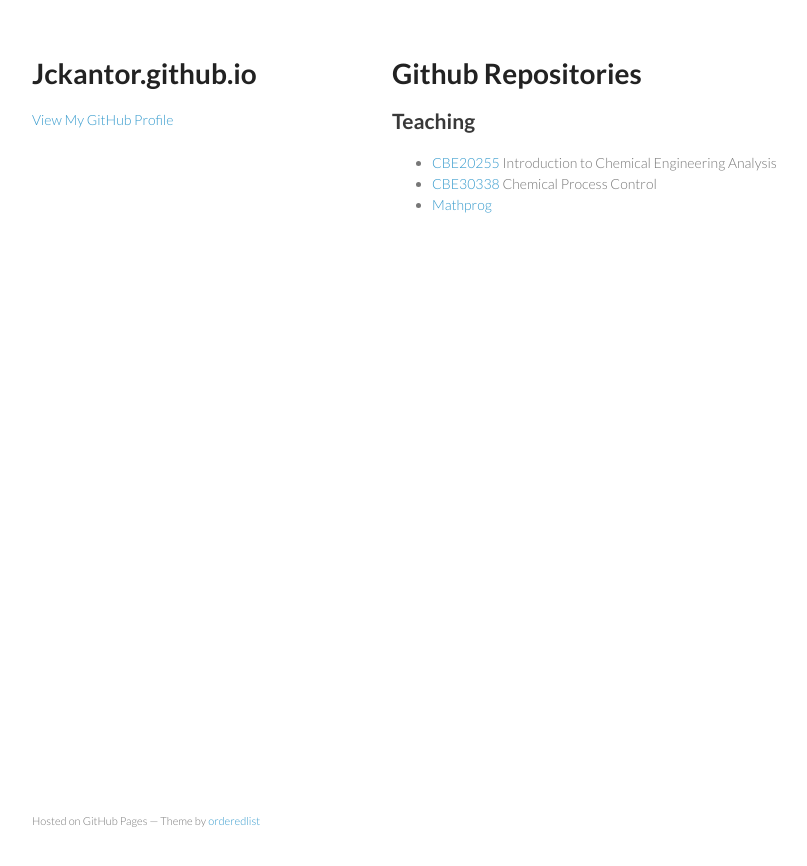
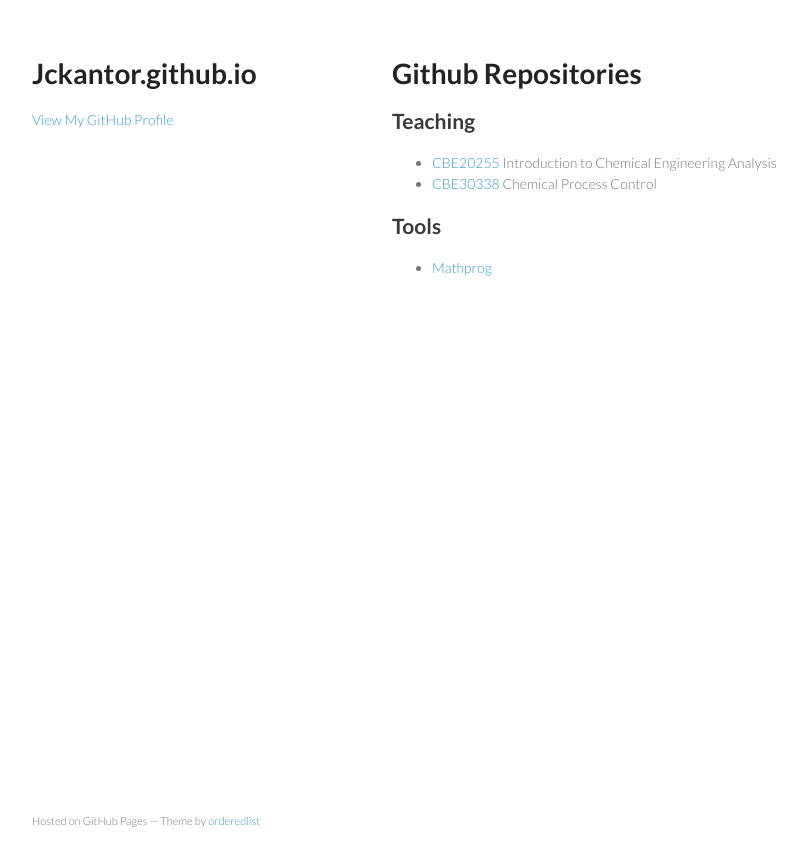
Before and after one commit to jckantor/jckantor.github.io, a Jekyll site: the page index.html, which Jekyll copies as it is, in a window 1280 px wide. Shown: the top 866 px of the page, without its empty margins (178-985 px from the left). Built offline with Jekyll 4.4.1, drawn with Linux system fonts in a browser that asks for light colours; Markdown is read by kramdown in place of the engine named in the settings.

```diff
--- a/index.html
+++ b/index.html
@@ -34,6 +34,10 @@
 <a href="http://jckantor.github.io/CBE20255">CBE20255</a> Introduction to Chemical Engineering Analysis</li>
 <li>
 <a href="http://jckantor.github.io/CBE30338">CBE30338</a> Chemical Process Control</li>
+</ul><h2>
+<a name="tools" class="anchor" href="#tools"><span class="octicon octicon-link"></span></a>Tools</h2>
+
+<ul>
 <li><a href="http://www3.nd.edu/%7Ejeff/mathprog/">Mathprog</a></li>
 </ul>
       </section>
--- a/params.json
+++ b/params.json
@@ -1 +1 @@
-{"name":"Jckantor.github.io","tagline":"","body":"Github Repositories\r\n======================\r\n\r\n## Teaching\r\n\r\n* [CBE20255](http://jckantor.github.io/CBE20255) Introduction to Chemical Engineering Analysis\r\n* [CBE30338](http://jckantor.github.io/CBE30338) Chemical Process Control\r\n* [Mathprog](http://www3.nd.edu/~jeff/mathprog/)","google":"","note":"Don't delete this file! It's used internally to help with page regeneration."}
+{"name":"Jckantor.github.io","tagline":"","body":"Github Repositories\r\n======================\r\n\r\n## Teaching\r\n\r\n* [CBE20255](http://jckantor.github.io/CBE20255) Introduction to Chemical Engineering Analysis\r\n* [CBE30338](http://jckantor.github.io/CBE30338) Chemical Process Control\r\n\r\n## Tools\r\n\r\n* [Mathprog](http://www3.nd.edu/~jeff/mathprog/)","google":"","note":"Don't delete this file! It's used internally to help with page regeneration."}
```
